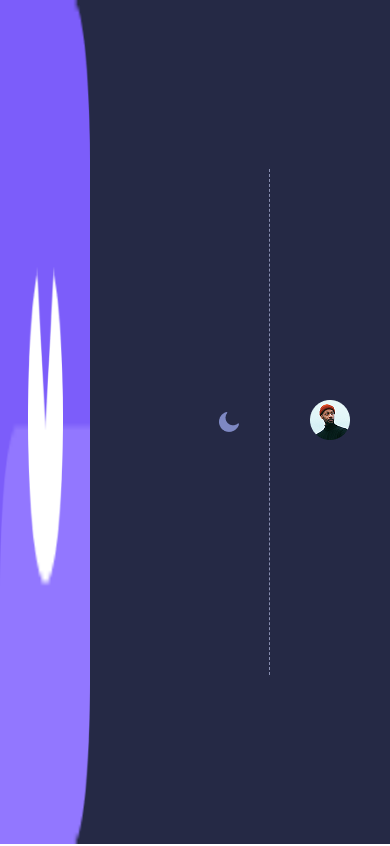
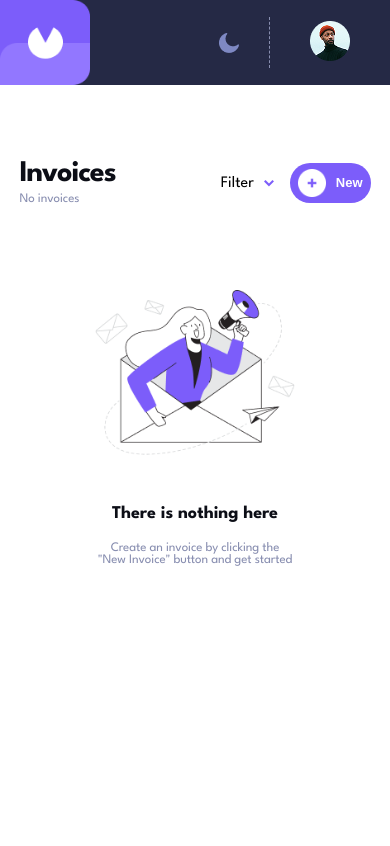
Before and after one commit to nurudeenheroic/hng-task-2, a React (Vite) app in the folder invoice-app/: page / in a window 390 px wide. Shown: the top 846 px of the page. Built offline with nearby package versions, Linux system fonts and the light colour scheme.

Commit message:
adjusted styles and removed useState import

```diff
--- a/invoice-app/src/components/sidebar.css
+++ b/invoice-app/src/components/sidebar.css
@@ -47,6 +47,7 @@
     .side-bar {
         width: 100%;
         height: 85px;
+        min-height: auto;
         flex-direction: row;
         border-radius: 0px;
         margin: 0;
--- a/invoice-app/src/components/sidebar.jsx
+++ b/invoice-app/src/components/sidebar.jsx
@@ -1,4 +1,3 @@
-import { useState } from 'react'
 import modeToggle from '../assets/path.png'
 import invoiceProfile from '../assets/invoiceprofile.png'
 import Logo from '../assets/invoicelogo.png'
```
